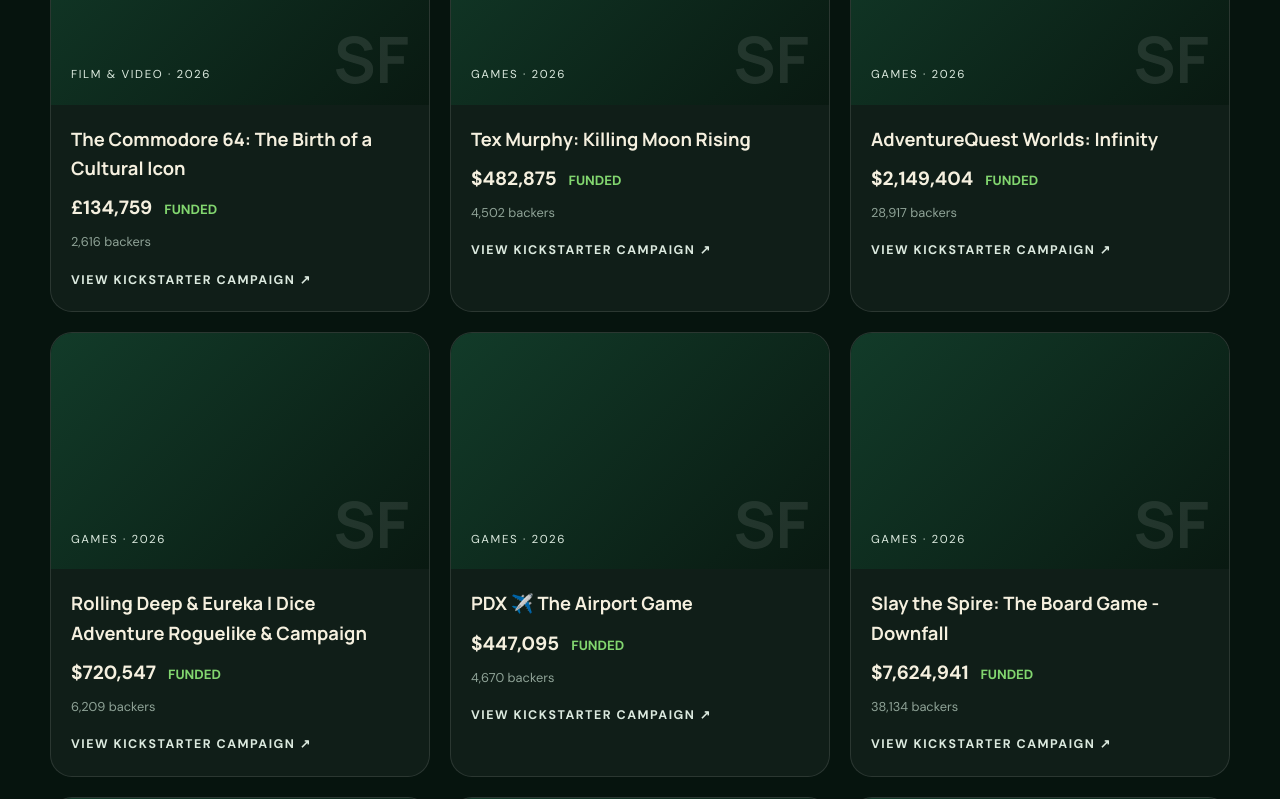
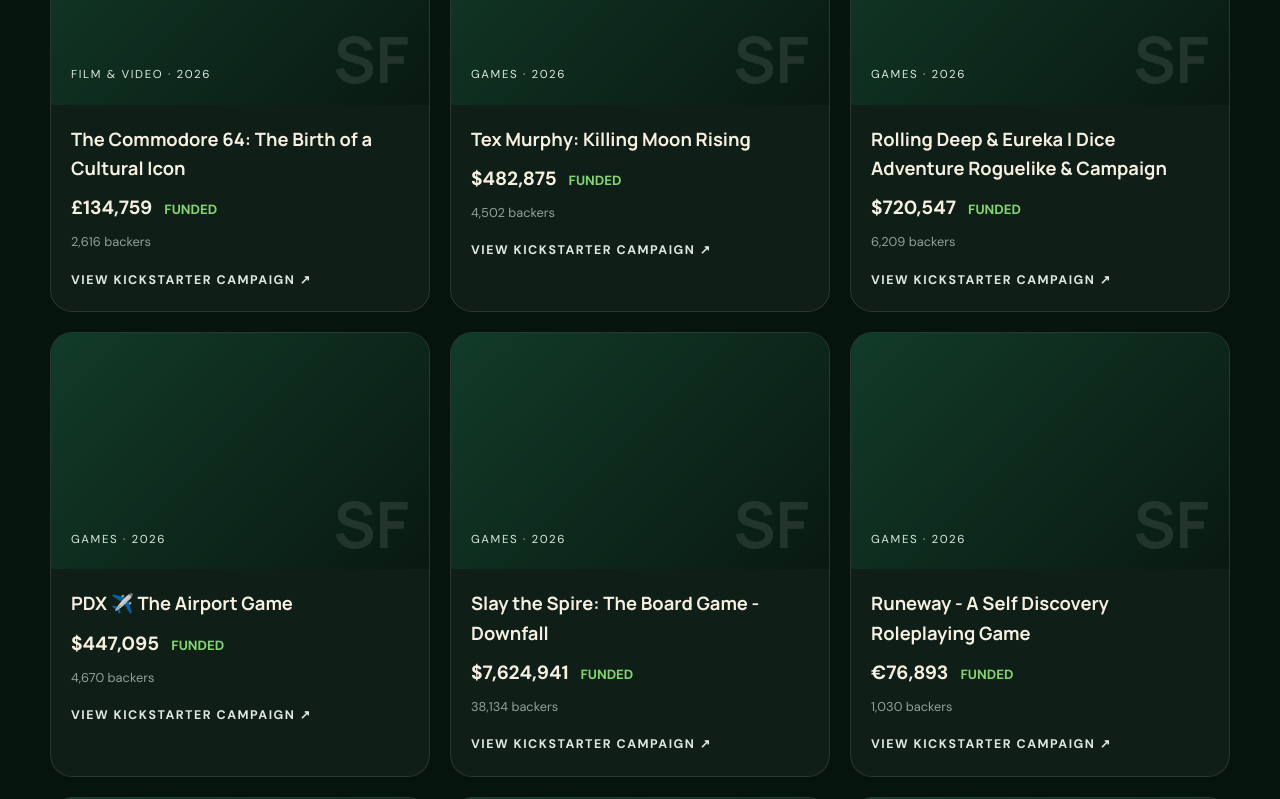
Before and after one commit to richnessofeyeno-hash/speedfunderwebsite, a Next.js app: page /portfolio in a window 1280 px wide. Shown: the part 5100-5899 px from the top of the page. Built offline with nearby package versions, Linux system fonts and the light colour scheme.

Commit message:
Tex campaign image update

```diff
--- a/data/portfolio.ts
+++ b/data/portfolio.ts
@@ -46,7 +46,7 @@ export const portfolio: PortfolioItem[] = [
   {title:'The Commodore 64: The Birth of a Cultural Icon',category:'Film & Video',year:2026,funding:'£134,759',goal:'£55,000',backers:'2,616',url:'https://www.kickstarter.com/projects/graciousfilms/the-commodore-64-the-birth-of-a-cultural-icon'},
 
   // Games
-  {title:'Tex Murphy: Killing Moon Rising',category:'Games',year:2026,funding:'$482,875',goal:'$50,000',backers:'4,502',url:'https://www.kickstarter.com/projects/texmurphy/tex-murphy-killing-moon-rising',image:'https://i.kickstarter.com/assets/054/096/830/2e5e724cf6d004b5531bbc5d2ba302c1_original.jpg?anim=false&fit=cover&gravity=auto&height=576&origin=ugc&q=92&sig=ZKttQwLfYQZkQhhM07cbYDCzUuWqL9gTigJhLDUan0w%3D&v=1781371007&width=1024'},  {title:'AdventureQuest Worlds: Infinity',category:'Games',year:2026,funding:'$2,149,404',goal:'$1',backers:'28,917',url:'https://www.kickstarter.com/projects/artix/adventurequest-worlds-infinity'},
+  {title:'Tex Murphy: Killing Moon Rising',category:'Games',year:2026,funding:'$482,875',goal:'$50,000',backers:'4,502',url:'https://www.kickstarter.com/projects/texmurphy/tex-murphy-killing-moon-rising',image:'/portfolio/tex-murphy.jpg'},
   {title:'Rolling Deep & Eureka | Dice Adventure Roguelike & Campaign',category:'Games',year:2026,funding:'$720,547',goal:'$15,000',backers:'6,209',url:'https://www.kickstarter.com/projects/bitewinggamesnick/rolling-deep-and-eureka-dice-adventure-roguelike-and-campaign'},
   {title:'PDX ✈️ The Airport Game',category:'Games',year:2026,funding:'$447,095',goal:'$22,000',backers:'4,670',url:'https://www.kickstarter.com/projects/waterworks/pdx'},
   {title:'Slay the Spire: The Board Game - Downfall',category:'Games',year:2026,funding:'$7,624,941',goal:'$50,000',backers:'38,134',url:'https://www.kickstarter.com/projects/contentiongames/sts-downfall/'},
```
